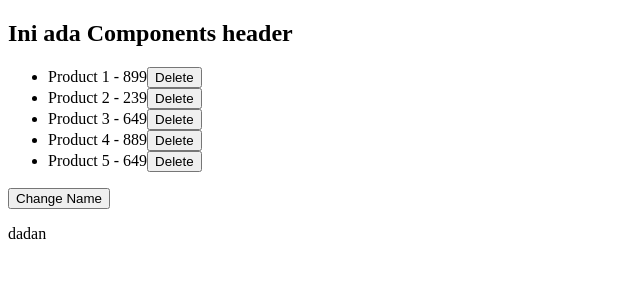
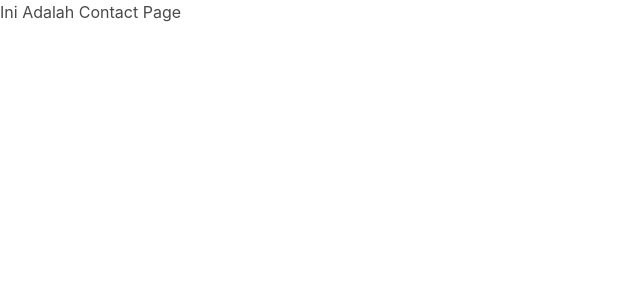
Before and after one commit to muhdanfyan/basic-react-hooks, a React (Create React App) app: page /contact in a window 1280 px wide. Shown: the top 300 px of the page, without its empty margins (0-640 px from the left). Built offline with nearby package versions, Linux system fonts and the light colour scheme.

Commit message:
react-router-dom

```diff
--- a/src/App.js
+++ b/src/App.js
@@ -1,6 +1,9 @@
 import { useState, useEffect } from "react";
-import Header from "./components/Header";
+import { BrowserRouter as Router, Route, Switch } from "react-router-dom";
+// import Header from "./components/Header";
 import ProductList from "./components/ProductList";
+import About from "./components/About";
+import Contact from "./components/Contact";
 
 function App() {
   // cara gunakan useState
@@ -20,14 +23,6 @@
     const newProducts = products.filter(product => product.id !== productId)
     setProduct(newProducts)
   }
-  // const clickMe = (name) =>{
-  //   console.log('Clicked '+ name)
-  // }
-
-  // const changeTitle = (name) =>{
-  //   setTitle(name)
-  //   setAge(40)
-  // }
 
   const [name, setName] = useState('dadan')
 
@@ -37,17 +32,19 @@
 
   return (
     <div>
-      <Header />
-      <ProductList products={products} deleteProduct={deleteProduct} />
-      {/* materi 1 */}
-      {/* <h1>{title}</h1> */}
-      {/* <h1>{ age}</h1> */}
-      {/* <a href={link}>Go To My Webiste</a> */}
-      {/* <button onClick={ () => changeTitle('fikri') }>Click Me</button> */}
-      {/* <button onClick={ () => changeTitle('Bisa berubah tawwa') }>Click Me</button> */}
-
-      <button onClick={() => setName('Jokes')}>Change Name</button>
-      <p>{name}</p>
+      <Router>
+        <Switch>
+          <Route exact path="/">
+            <ProductList products={products} deleteProduct={deleteProduct} />
+          </Route>
+          <Route path="/about">
+              <About />
+          </Route>
+          <Route path="/contact">
+            <Contact />
+          </Route>
+        </Switch>
+      </Router>
     </div>
   );
 }
--- /dev/null
+++ b/src/components/About.js
@@ -0,0 +1,9 @@
+const About = () => {
+    return (
+        <div>
+            <h2>Ini Adalah About Page</h2>
+        </div>
+    )
+}
+
+export default About
--- /dev/null
+++ b/src/components/Contact.js
@@ -0,0 +1,9 @@
+const Contact = () => {
+    return (
+        <div>
+            <h2>Ini Adalah Contact Page</h2>
+        </div>
+    )
+}
+
+export default Contact
--- a/src/index.js
+++ b/src/index.js
@@ -1,6 +1,7 @@
 import React from 'react';
 import ReactDOM from 'react-dom';
 import App from './App';
+import "bulma/css/bulma.css";
 
 ReactDOM.render(
   <React.StrictMode>
```
